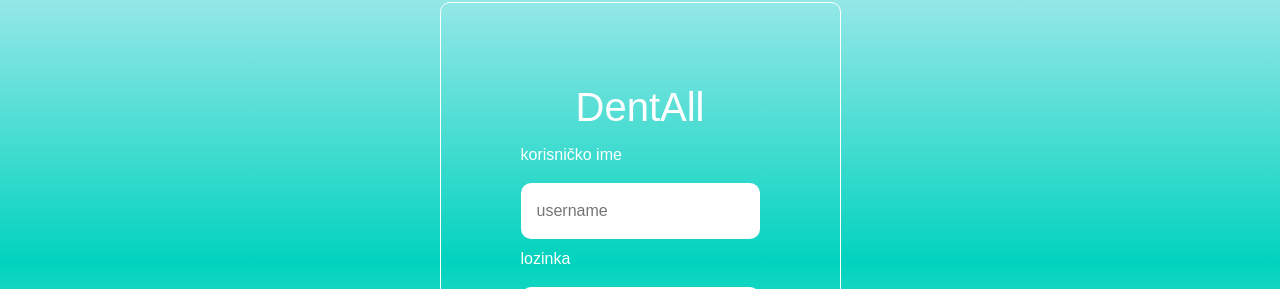
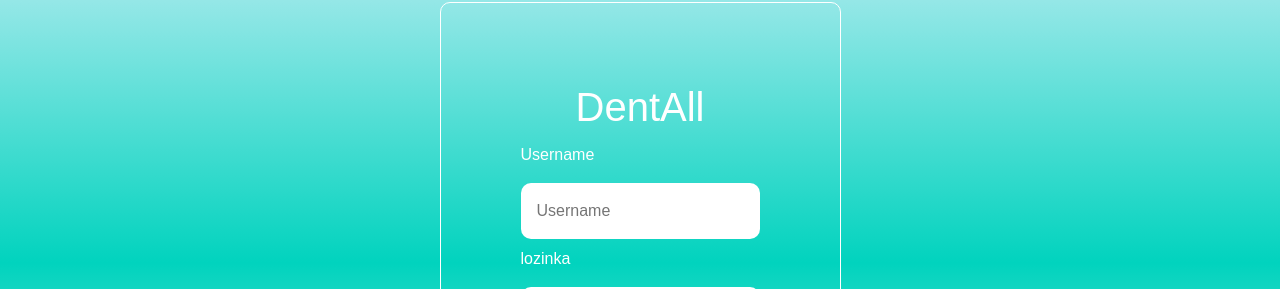
Before and after one commit to LukaKokic/Potplaceni, a React (Vite) app in the folder frontend/: page / in a window 1280 px wide. Shown: the part 153-442 px from the top of the page. Built offline with nearby package versions, Linux system fonts and the light colour scheme.

Commit message:
Changed Log in page

```diff
--- a/frontend/src/assets/Sign-in template/Login.jsx
+++ b/frontend/src/assets/Sign-in template/Login.jsx
@@ -6,10 +6,10 @@ export const Login = () => {
         <div className="auth-form-container">
             <h1>DentAll</h1>
             <form className="login-form">
-                <label for= "">korisničko ime</label>
-                    <input type="text" placeholder= "username" lozinka="lozinka"/>
+                <label for= "">Username</label>
+                    <input type="text" placeholder= "Username" lozinka="Username"/>
                     <label for= "lozinka">lozinka</label>
-                    <input type="text" placeholder= "********" lozinka="lozinka"/>
+                    <input type="text" placeholder= "********" lozinka="Password"/>
                 <button>Log in</button>
             </form>
        </div>
```
